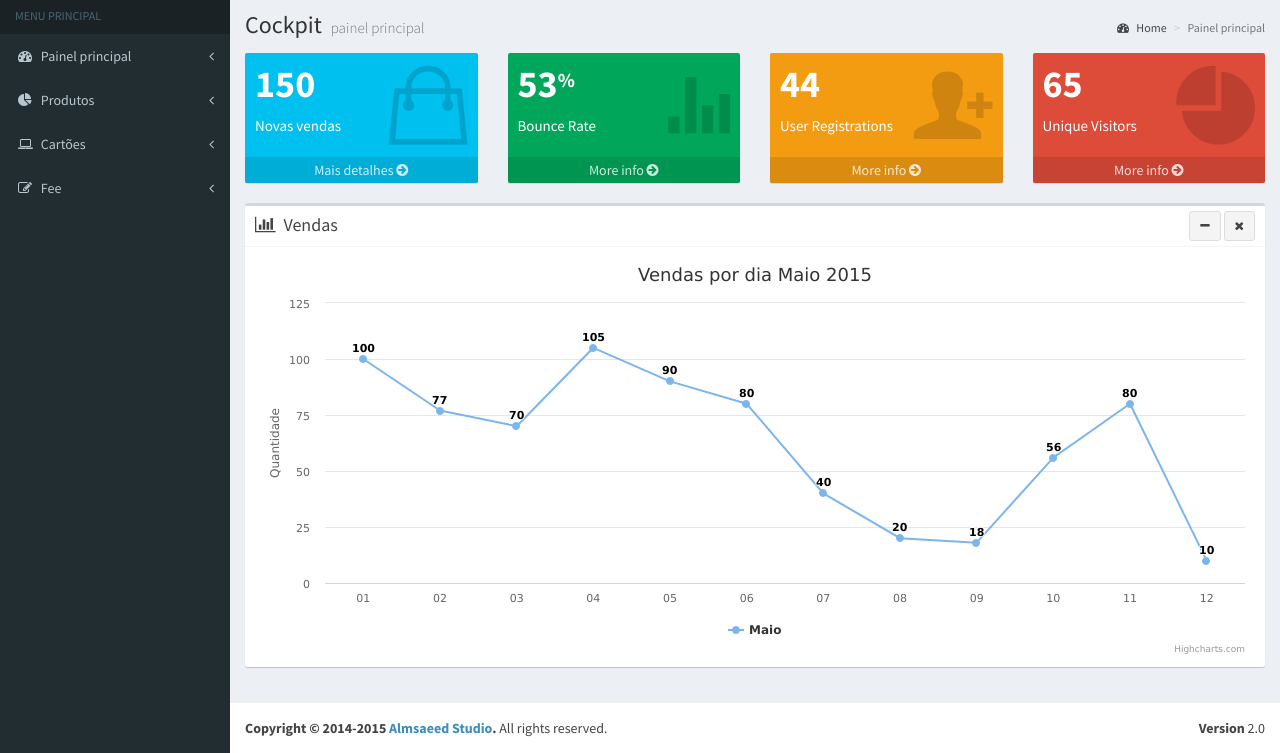
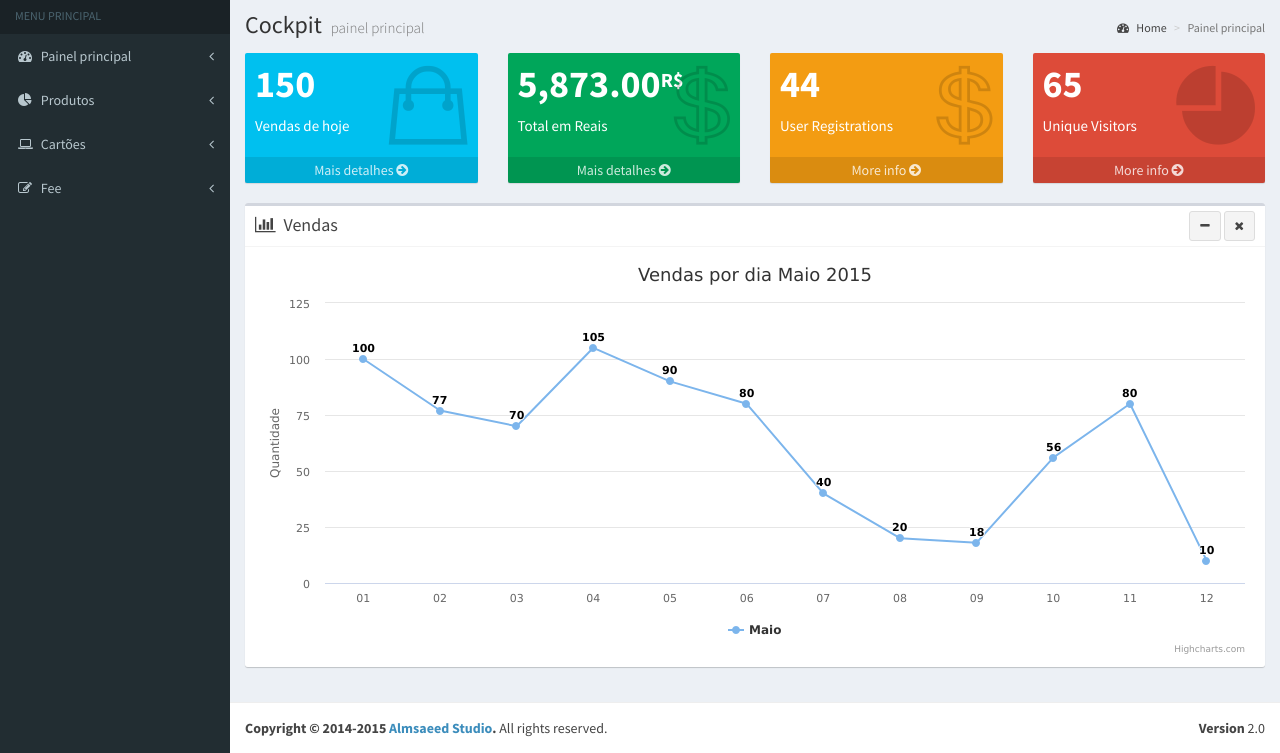
Before and after one commit to juliosmelo/soldo, a website: page index.html in a window 1280 px wide. Shown: the part 53-806 px from the top of the page. Drawn offline with nearby package versions, Linux system fonts and the light colour scheme.

Commit message:
icones widgets

```diff
--- a/index.html
+++ b/index.html
@@ -149,7 +149,7 @@
               <div class="small-box bg-aqua">
                 <div class="inner">
                   <h3>150</h3>
-                  <p>Novas vendas</p>
+                  <p>Vendas de hoje</p>
                 </div>
                 <div class="icon">
                   <i class="ion ion-bag"></i>
@@ -161,13 +161,13 @@
               <!-- small box -->
               <div class="small-box bg-green">
                 <div class="inner">
-                  <h3>53<sup style="font-size: 20px">%</sup></h3>
-                  <p>Bounce Rate</p>
+                  <h3>5,873.00<sup style="font-size: 20px">R$</sup></h3>
+                  <p>Total em Reais</p>
                 </div>
                 <div class="icon">
-                  <i class="ion ion-stats-bars"></i>
+                  <i class="ion ion-social-usd-outline"></i>
                 </div>
-                <a href="#" class="small-box-footer">More info <i class="fa fa-arrow-circle-right"></i></a>
+                <a href="#" class="small-box-footer">Mais detalhes <i class="fa fa-arrow-circle-right"></i></a>
               </div>
             </div><!-- ./col -->
             <div class="col-lg-3 col-xs-6">
@@ -178,7 +178,7 @@
                   <p>User Registrations</p>
                 </div>
                 <div class="icon">
-                  <i class="ion ion-person-add"></i>
+                  <i class="ion ion-social-usd-outline"></i>
                 </div>
                 <a href="#" class="small-box-footer">More info <i class="fa fa-arrow-circle-right"></i></a>
               </div>
```
